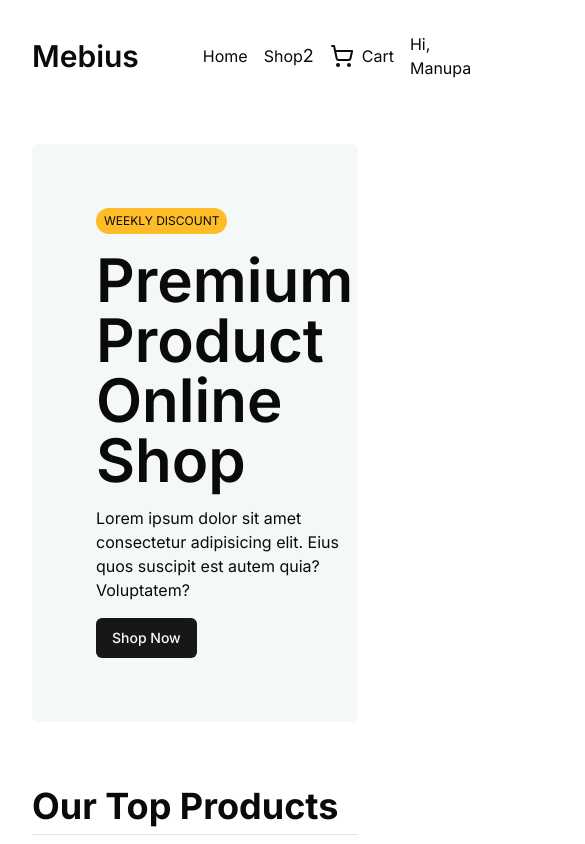
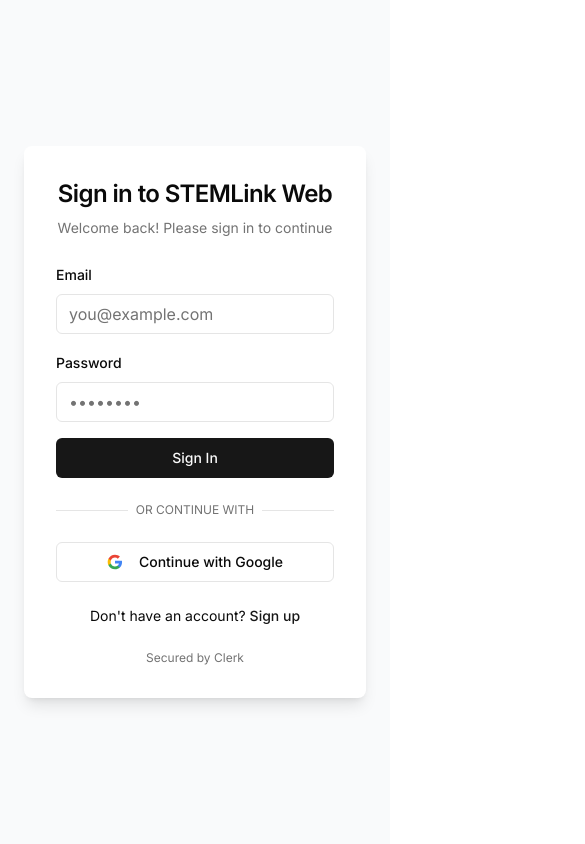
Before and after one commit to stemlink-engineering/fed-storefront-frontend, a React (Vite) app: page /sign-up in a window 390 px wide. Shown: the top 844 px of the page, 585 px wide, since content can reach past the window. Built offline with nearby package versions, Linux system fonts and the light colour scheme; grey boxes are pictures that could not be loaded.

Commit message:
feat: sesion 8 precode

```diff
--- a/package.json
+++ b/package.json
@@ -10,6 +10,7 @@
     "preview": "vite preview"
   },
   "dependencies": {
+    "@radix-ui/react-label": "^2.1.0",
     "@radix-ui/react-separator": "^1.1.0",
     "@radix-ui/react-slot": "^1.1.0",
     "class-variance-authority": "^0.7.0",
@@ -17,6 +18,7 @@
     "lucide-react": "^0.453.0",
     "react": "^18.3.1",
     "react-dom": "^18.3.1",
+    "react-router-dom": "^7.0.1",
     "tailwind-merge": "^2.5.4",
     "tailwindcss-animate": "^1.0.7"
   },
--- a/src/App.jsx
+++ b/src/App.jsx
@@ -3,7 +3,8 @@
 import Products from "./Products";
 
 function App() {
-  const name = "Manupa";
+  // const name = "Manupa";
+  const name = null;
   const cartCount = 2;
 
   return (
--- /dev/null
+++ b/src/components/ui/input.jsx
@@ -0,0 +1,19 @@
+import * as React from "react"
+
+import { cn } from "@/lib/utils"
+
+const Input = React.forwardRef(({ className, type, ...props }, ref) => {
+  return (
+    (<input
+      type={type}
+      className={cn(
+        "flex h-10 w-full rounded-md border border-input bg-background px-3 py-2 text-base ring-offset-background file:border-0 file:bg-transparent file:text-sm file:font-medium file:text-foreground placeholder:text-muted-foreground focus-visible:outline-none focus-visible:ring-2 focus-visible:ring-ring focus-visible:ring-offset-2 disabled:cursor-not-allowed disabled:opacity-50 md:text-sm",
+        className
+      )}
+      ref={ref}
+      {...props} />)
+  );
+})
+Input.displayName = "Input"
+
+export { Input }
--- /dev/null
+++ b/src/components/ui/label.jsx
@@ -0,0 +1,16 @@
+import * as React from "react"
+import * as LabelPrimitive from "@radix-ui/react-label"
+import { cva } from "class-variance-authority";
+
+import { cn } from "@/lib/utils"
+
+const labelVariants = cva(
+  "text-sm font-medium leading-none peer-disabled:cursor-not-allowed peer-disabled:opacity-70"
+)
+
+const Label = React.forwardRef(({ className, ...props }, ref) => (
+  <LabelPrimitive.Root ref={ref} className={cn(labelVariants(), className)} {...props} />
+))
+Label.displayName = LabelPrimitive.Root.displayName
+
+export { Label }
--- a/src/main.jsx
+++ b/src/main.jsx
@@ -1,10 +1,19 @@
 import { StrictMode } from "react";
 import { createRoot } from "react-dom/client";
-import App from "./App.jsx";
 import "./index.css";
+import HomePage from "./pages/home.page.jsx";
+import SignUpPage from "./pages/sign-in.page.jsx";
+import SignInPage from "./pages/sign-up.page.jsx";
+import { BrowserRouter, Routes, Route } from "react-router-dom";
 
 createRoot(document.getElementById("root")).render(
   <StrictMode>
-    <App />
+    <BrowserRouter>
+      <Routes>
+        <Route path="/" element={<HomePage />} />
+        <Route path="/sign-in" element={<SignInPage />} />
+        <Route path="/sign-up" element={<SignUpPage />} />
+      </Routes>
+    </BrowserRouter>
   </StrictMode>
 );
--- /dev/null
+++ b/src/pages/home.page.jsx
@@ -0,0 +1,18 @@
+import Navigation from "./../Navigation";
+import Hero from "./../Hero";
+import Products from "./../Products";
+
+function HomePage() {
+  const name = "Manupa";
+  const cartCount = 2;
+
+  return (
+    <div>
+      <Navigation name={name} cartCount={cartCount} />
+      <Hero />
+      <Products />
+    </div>
+  );
+}
+
+export default HomePage;
--- /dev/null
+++ b/src/pages/sign-in.page.jsx
@@ -0,0 +1,96 @@
+import { useState } from "react";
+import { Button } from "@/components/ui/button";
+import { Input } from "@/components/ui/input";
+import { Label } from "@/components/ui/label";
+import { Link } from "react-router-dom";
+
+export default function SignInPage() {
+  const [email, setEmail] = useState('')
+  const [password, setPassword] = useState('')
+
+  const handleSignIn = (e) => {
+    e.preventDefault()
+    console.log('Sign in with:', email, password)
+    // Add your sign-in logic here
+  }
+
+  return (
+    <div className="min-h-screen flex items-center justify-center bg-gray-50">
+      <div className="max-w-md w-full mx-auto p-6">
+        <div className="bg-white rounded-lg shadow-lg p-8 space-y-6">
+          <div className="text-center space-y-2">
+            <h1 className="text-2xl font-semibold tracking-tight">Sign in to STEMLink Web</h1>
+            <p className="text-sm text-muted-foreground">Welcome back! Please sign in to continue</p>
+          </div>
+          <form onSubmit={handleSignIn} className="space-y-4">
+            <div className="space-y-2">
+              <Label htmlFor="email">Email</Label>
+              <Input
+                id="email"
+                type="email"
+                placeholder="you@example.com"
+                value={email}
+                onChange={(e) => setEmail(e.target.value)}
+                required
+              />
+            </div>
+            <div className="space-y-2">
+              <Label htmlFor="password">Password</Label>
+              <Input
+                id="password"
+                type="password"
+                placeholder="••••••••"
+                value={password}
+                onChange={(e) => setPassword(e.target.value)}
+                required
+              />
+            </div>
+            <Button type="submit" className="w-full">Sign In</Button>
+          </form>
+          <div className="relative">
+            <div className="absolute inset-0 flex items-center">
+              <span className="w-full border-t" />
+            </div>
+            <div className="relative flex justify-center text-xs uppercase">
+              <span className="bg-white px-2 text-muted-foreground">Or continue with</span>
+            </div>
+          </div>
+          <Button
+            variant="outline"
+            className="w-full"
+            onClick={() => console.log("Sign in with Google")}
+          >
+            <svg className="mr-2 h-4 w-4" viewBox="0 0 24 24">
+              <path
+                d="M22.56 12.25c0-.78-.07-1.53-.2-2.25H12v4.26h5.92c-.26 1.37-1.04 2.53-2.21 3.31v2.77h3.57c2.08-1.92 3.28-4.74 3.28-8.09z"
+                fill="#4285F4"
+              />
+              <path
+                d="M12 23c2.97 0 5.46-.98 7.28-2.66l-3.57-2.77c-.98.66-2.23 1.06-3.71 1.06-2.86 0-5.29-1.93-6.16-4.53H2.18v2.84C3.99 20.53 7.7 23 12 23z"
+                fill="#34A853"
+              />
+              <path
+                d="M5.84 14.09c-.22-.66-.35-1.36-.35-2.09s.13-1.43.35-2.09V7.07H2.18C1.43 8.55 1 10.22 1 12s.43 3.45 1.18 4.93l2.85-2.22.81-.62z"
+                fill="#FBBC05"
+              />
+              <path
+                d="M12 5.38c1.62 0 3.06.56 4.21 1.64l3.15-3.15C17.45 2.09 14.97 1 12 1 7.7 1 3.99 3.47 2.18 7.07l3.66 2.84c.87-2.6 3.3-4.53 6.16-4.53z"
+                fill="#EA4335"
+              />
+            </svg>
+            Continue with Google
+          </Button>
+          <div className="text-center text-sm">
+            Don&apos;t have an account?{" "}
+            <Link href="/signup" className="font-medium text-primary hover:underline">
+              Sign up
+            </Link>
+          </div>
+          <div className="text-center text-xs text-muted-foreground">
+            Secured by Clerk
+          </div>
+        </div>
+      </div>
+    </div>
+  )
+}
--- /dev/null
+++ b/src/pages/sign-up.page.jsx
@@ -0,0 +1,109 @@
+"use client";
+
+import { useState } from "react";
+import { Button } from "@/components/ui/button";
+import { Input } from "@/components/ui/input";
+import { Label } from "@/components/ui/label";
+import { Link } from "react-router-dom";
+
+export default function SignUpPage() {
+  const [email, setEmail] = useState("");
+  const [password, setPassword] = useState("");
+
+  const handleSignUp = (e) => {
+    e.preventDefault();
+    console.log("Sign up with:", email, password);
+    // Add your sign-up logic here
+  };
+
+  return (
+    <div className="min-h-screen flex items-center justify-center bg-gray-50">
+      <div className="max-w-md w-full mx-auto p-6">
+        <div className="bg-white rounded-lg shadow-lg p-8 space-y-6">
+          <div className="text-center space-y-2">
+            <h1 className="text-2xl font-semibold tracking-tight">
+              Create your account
+            </h1>
+            <p className="text-sm text-muted-foreground">
+              Sign up to get started with STEMLink Web
+            </p>
+          </div>
+          <form onSubmit={handleSignUp} className="space-y-4">
+            <div className="space-y-2">
+              <Label htmlFor="email">Email</Label>
+              <Input
+                id="email"
+                type="email"
+                placeholder="you@example.com"
+                value={email}
+                onChange={(e) => setEmail(e.target.value)}
+                required
+              />
+            </div>
+            <div className="space-y-2">
+              <Label htmlFor="password">Password</Label>
+              <Input
+                id="password"
+                type="password"
+                placeholder="••••••••"
+                value={password}
+                onChange={(e) => setPassword(e.target.value)}
+                required
+              />
+            </div>
+            <Button type="submit" className="w-full">
+              Sign Up
+            </Button>
+          </form>
+          <div className="relative">
+            <div className="absolute inset-0 flex items-center">
+              <span className="w-full border-t" />
+            </div>
+            <div className="relative flex justify-center text-xs uppercase">
+              <span className="bg-white px-2 text-muted-foreground">
+                Or continue with
+              </span>
+            </div>
+          </div>
+          <Button
+            variant="outline"
+            className="w-full"
+            onClick={() => console.log("Sign up with Google")}
+          >
+            <svg className="mr-2 h-4 w-4" viewBox="0 0 24 24">
+              <path
+                d="M22.56 12.25c0-.78-.07-1.53-.2-2.25H12v4.26h5.92c-.26 1.37-1.04 2.53-2.21 3.31v2.77h3.57c2.08-1.92 3.28-4.74 3.28-8.09z"
+                fill="#4285F4"
+              />
+              <path
+                d="M12 23c2.97 0 5.46-.98 7.28-2.66l-3.57-2.77c-.98.66-2.23 1.06-3.71 1.06-2.86 0-5.29-1.93-6.16-4.53H2.18v2.84C3.99 20.53 7.7 23 12 23z"
+                fill="#34A853"
+              />
+              <path
+                d="M5.84 14.09c-.22-.66-.35-1.36-.35-2.09s.13-1.43.35-2.09V7.07H2.18C1.43 8.55 1 10.22 1 12s.43 3.45 1.18 4.93l2.85-2.22.81-.62z"
+                fill="#FBBC05"
+              />
+              <path
+                d="M12 5.38c1.62 0 3.06.56 4.21 1.64l3.15-3.15C17.45 2.09 14.97 1 12 1 7.7 1 3.99 3.47 2.18 7.07l3.66 2.84c.87-2.6 3.3-4.53 6.16-4.53z"
+                fill="#EA4335"
+              />
+            </svg>
+            Continue with Google
+          </Button>
+          <div className="text-center text-sm">
+            Already have an account?{" "}
+            <Link
+              href="/sign-in"
+              className="font-medium text-primary hover:underline"
+            >
+              Sign in
+            </Link>
+          </div>
+          <div className="text-center text-xs text-muted-foreground">
+            Secured by Clerk
+          </div>
+        </div>
+      </div>
+    </div>
+  );
+}
```
Also changed, not shown: 1 other file (tests, documents, lock files or other folders).
